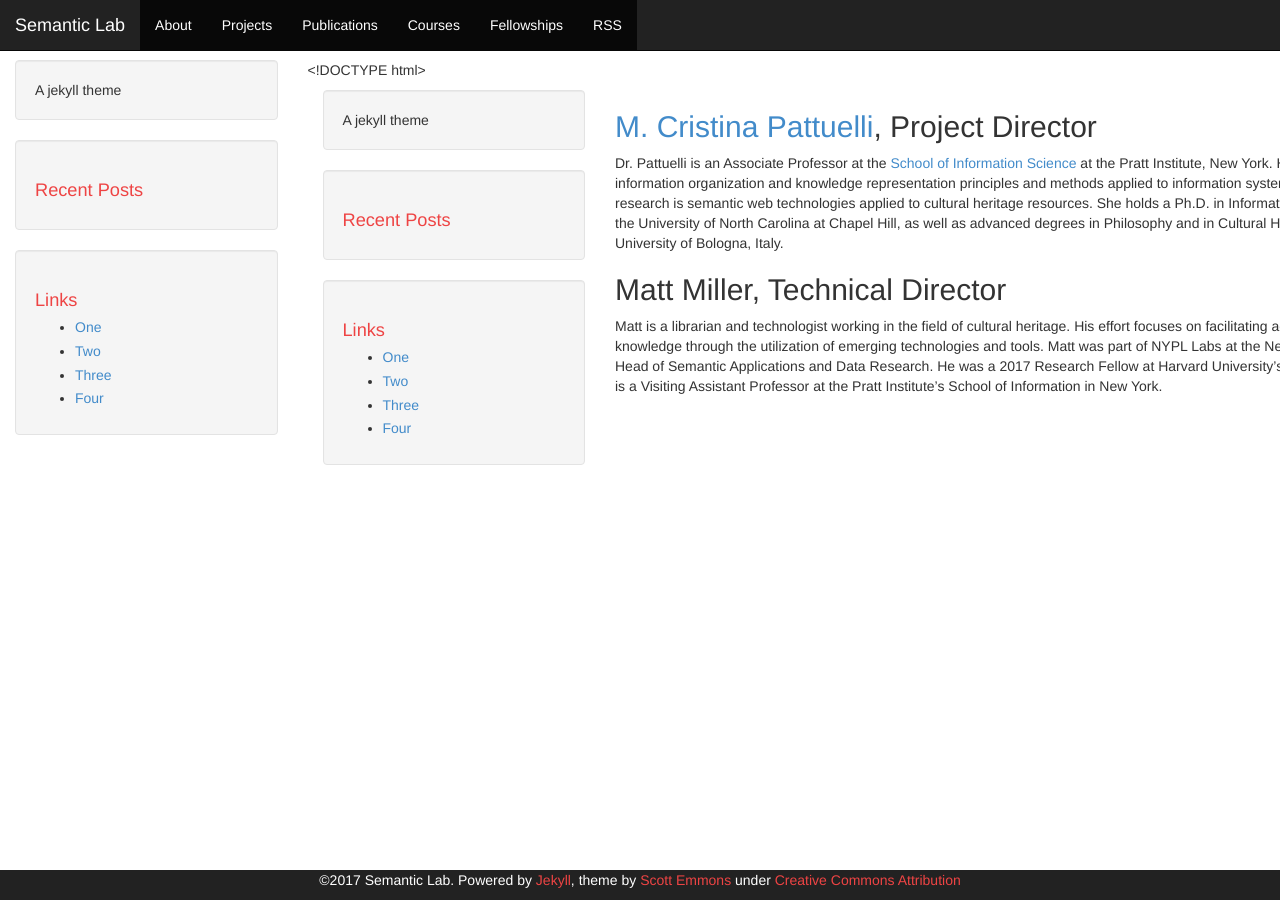
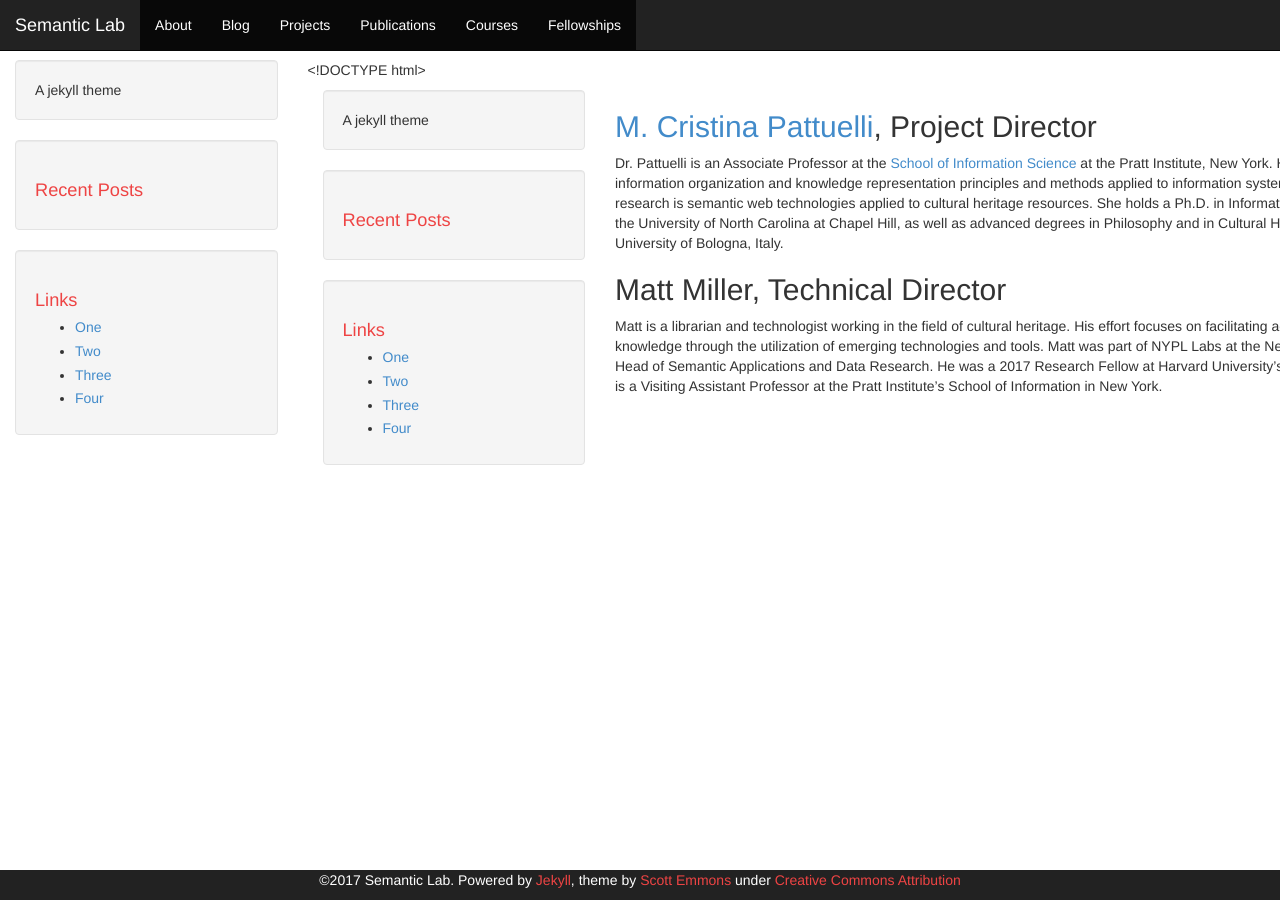
Before and after one commit to SemanticLab/semanticlab.github.io, a Jekyll site: the page built from default.md, in a window 1280 px wide. Built offline with Jekyll 4.4.1, drawn with Linux system fonts in a browser that asks for light colours; our own code applies the rules of GitHub Pages for plain Markdown files.

Commit message:
nav update
removed rss, changed news to blog

```diff
--- a/_includes/header.html
+++ b/_includes/header.html
@@ -30,12 +30,11 @@
               <div class="collapse navbar-collapse" id="bs-example-navbar-collapse-1">
                 <ul class="nav navbar-nav">
                     <li class="active"><a href="{{ site.baseurl }}/about.html">About</a></li>
-                    <li class="active visible-xs-block"><a href="{{ site.baseurl }}/news.html">News</a></li>
+                    <li class="active"><a href="{{ site.baseurl }}/news.html">Blog</a></li>
                     <li class="active"><a href="{{ site.baseurl }}/projects.html">Projects</a></li>
                     <li class="active"><a href="{{ site.baseurl }}/publications.html">Publications</a></li>
                     <li class="active"><a href="{{ site.baseurl }}/courses.html">Courses</a></li>
                     <li class="active"><a href="{{ site.baseurl }}/fellowships.html">Fellowships</a></li>
-                    <li class="active"><a href="{{ site.baseurl }}/feed.xml">RSS</a></li>
                 </ul>
               </div>
         </div>
```
